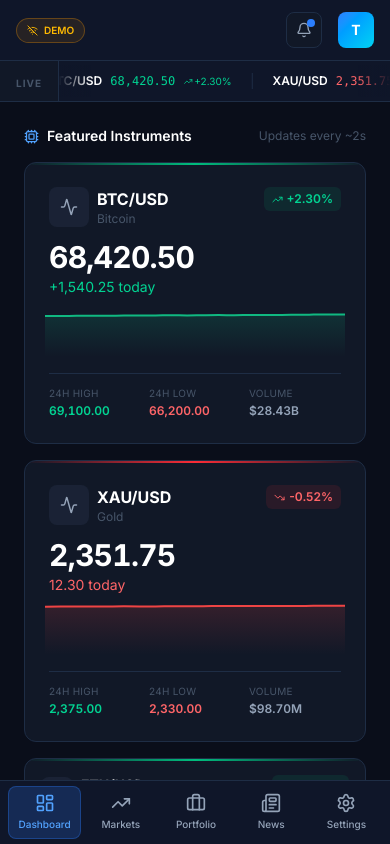
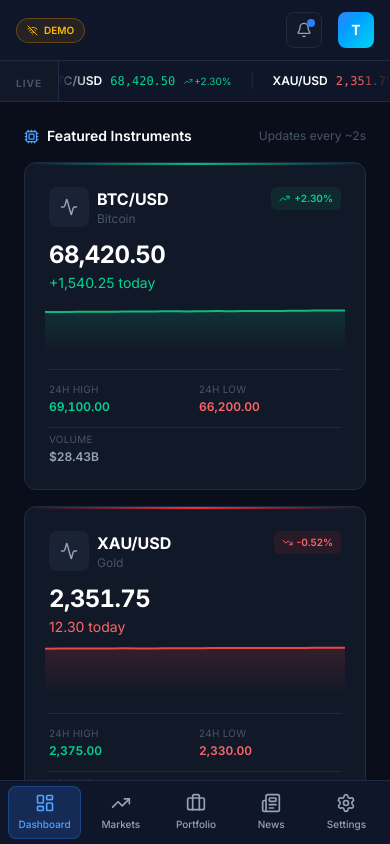
Before and after one commit to biniyaminr/TradePlulse, a Next.js app: page / in a window 390 px wide. Built offline with nearby package versions, Linux system fonts and the light colour scheme; no server answers.

Commit message:
style: fix new market card PriceCard mobile responsiveness

```diff
--- a/src/components/PriceCard.tsx
+++ b/src/components/PriceCard.tsx
@@ -174,8 +174,8 @@ export default function PriceCard({ data, featured = false }: PriceCardProps) {
                 <div
                     className={clsx(
                         "absolute top-3 right-3 z-10",
-                        "flex items-center gap-1 px-2.5 py-1 rounded-full",
-                        "text-[11px] font-bold tracking-widest uppercase border",
+                        "flex items-center gap-1 px-2 py-1 sm:px-2.5 sm:py-1 rounded-full",
+                        "text-[9px] sm:text-[11px] font-bold tracking-widest uppercase border",
                         isBuy
                             ? "bg-emerald-500/15 text-emerald-300 border-emerald-500/40 shadow-[0_0_10px_2px_rgba(16,185,129,0.35)]"
                             : "bg-red-500/15 text-red-300 border-red-500/40 shadow-[0_0_10px_2px_rgba(239,68,68,0.35)]"
@@ -192,7 +192,7 @@ export default function PriceCard({ data, featured = false }: PriceCardProps) {
             )}
 
             {/* Header row */}
-            <div className="flex items-start justify-between mb-3">
+            <div className="flex items-start justify-between mb-3 gap-2">
                 <div className="flex items-center gap-2">
                     <div
                         className={clsx(
@@ -214,8 +214,8 @@ export default function PriceCard({ data, featured = false }: PriceCardProps) {
                 {/* 24h change badge — shifts left when signal badge occupies top-right */}
                 <span
                     className={clsx(
-                        "flex items-center gap-1 px-2 py-1 rounded-md text-xs font-semibold",
-                        hasSignal ? "mr-14" : "",
+                        "flex items-center justify-center gap-1 px-2 py-1 rounded-md text-[10px] sm:text-xs font-semibold shrink-0",
+                        hasSignal ? "mr-16 sm:mr-14" : "",
                         isGain ? "bg-emerald-500/10 text-emerald-400" : "bg-red-500/10 text-red-400"
                     )}
                 >
@@ -230,7 +230,7 @@ export default function PriceCard({ data, featured = false }: PriceCardProps) {
                 <p
                     className={clsx(
                         "font-bold tracking-tight text-white tabular-nums",
-                        featured ? "text-3xl" : "text-xl"
+                        featured ? "text-2xl sm:text-3xl" : "text-lg sm:text-xl"
                     )}
                 >
                     {formatPrice(data.symbol, data.price)}
@@ -340,7 +340,7 @@ export default function PriceCard({ data, featured = false }: PriceCardProps) {
 
                         {/* Results */}
                         {aiSetup && !isAnalyzing && (
-                            <div className="grid grid-cols-3 gap-3">
+                            <div className="grid grid-cols-2 sm:grid-cols-3 gap-2 sm:gap-3">
                                 {/* Entry */}
                                 <div>
                                     <p className="text-[9px] text-[#475569] uppercase tracking-widest mb-1">Entry</p>
@@ -359,7 +359,7 @@ export default function PriceCard({ data, featured = false }: PriceCardProps) {
                                     </p>
                                 </div>
                                 {/* Take Profit */}
-                                <div>
+                                <div className="col-span-2 sm:col-span-1 mt-2 sm:mt-0 pt-2 sm:pt-0 border-t sm:border-0 border-[#1e2d45]">
                                     <p className="text-[9px] text-[#475569] uppercase tracking-widest mb-1">Take Profit</p>
                                     <p className="text-xs font-bold text-emerald-400 tabular-nums">
                                         {formatPrice(data.symbol, aiSetup.tp)}
@@ -382,7 +382,7 @@ export default function PriceCard({ data, featured = false }: PriceCardProps) {
             )}
 
             {/* 24h stats */}
-            <div className="grid grid-cols-3 gap-2 pt-3 border-t border-[#1e2d45]">
+            <div className="grid grid-cols-2 sm:grid-cols-3 gap-2 pt-3 border-t border-[#1e2d45]">
                 <div>
                     <p className="text-[10px] text-[#475569] uppercase tracking-wide mb-0.5">24h High</p>
                     <p className="text-xs font-semibold text-emerald-400 tabular-nums">
@@ -395,7 +395,7 @@ export default function PriceCard({ data, featured = false }: PriceCardProps) {
                         {formatPrice(data.symbol, data.low24h)}
                     </p>
                 </div>
-                <div>
+                <div className="col-span-2 sm:col-span-1 mt-1 sm:mt-0 pt-1 sm:pt-0 border-t sm:border-0 border-[#1e2d45]">
                     <p className="text-[10px] text-[#475569] uppercase tracking-wide mb-0.5">Volume</p>
                     <p className="text-xs font-semibold text-[#94a3b8] tabular-nums">
                         {formatVolume(data.volume)}
```
